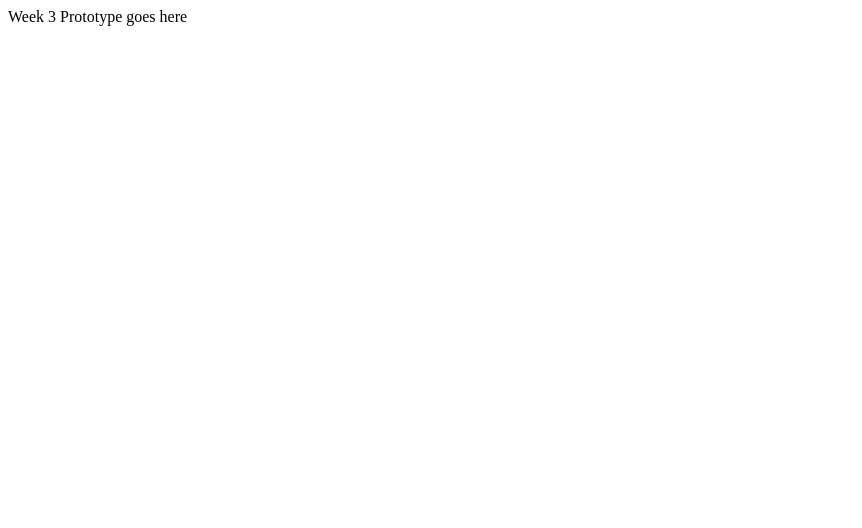
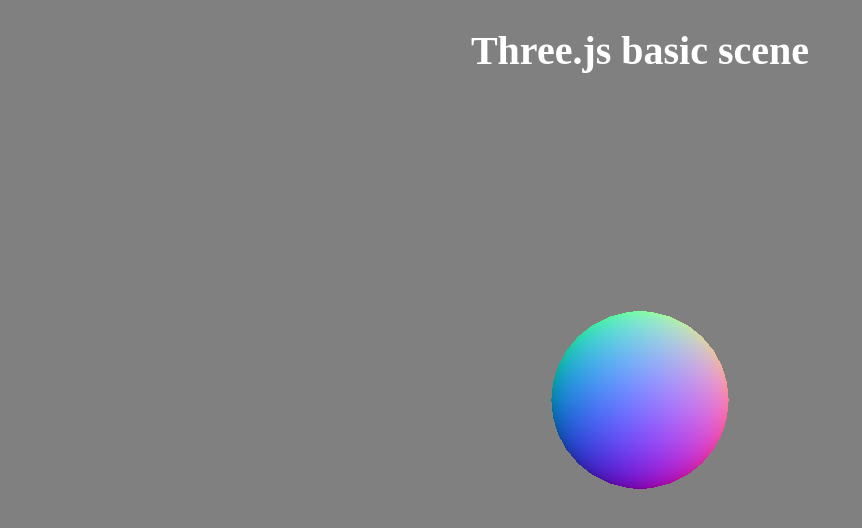
Before and after one commit to Ekram-a/IASC-2P02, a plain HTML site: page week3/index.html in a window 1280 px wide. Shown: the whole page, without its empty margins (0-862 px from the left). Drawn offline with nearby package versions, Linux system fonts and the light colour scheme.

Commit message:
add basic scene

```diff
--- a/week3/index.html
+++ b/week3/index.html
@@ -1 +1,23 @@
-Week 3 Prototype goes here
+<!DOCTYPE html>
+<head>
+    <title>Basic Scene Prototype</title>
+
+    <!-- css -->
+    <link rel="stylesheet" href="style.css">
+
+    <!-- three.js importmap -->
+    <script type="importmap">
+        {
+            "imports": {
+                "three": "https://ga.jspm.io/npm:three@0.158.0/build/three.module.js"
+            }
+        }
+    </script>
+
+    <!-- three.js scene -->
+    <script src="script.js" type="module"></script>
+</head>
+<body>
+    <h1>Three.js basic scene</h1>
+    <canvas class="webgl"></canvas>
+</body>
--- /dev/null
+++ b/week3/script.js
@@ -0,0 +1,60 @@
+import * as THREE from "three"
+
+/***********
+** SCENE **
+***********/
+// Canvas
+const canvas = document.querySelector('.webgl')
+
+// Scene
+const scene = new THREE.Scene()
+scene.background = new THREE.Color('gray')
+
+// Camera
+const camera = new THREE.PerspectiveCamera(
+    75,
+    window.innerWidth / window.innerHeight,
+    0.1,
+    100
+)
+camera.position.set(0, 0, 5)
+scene.add(camera)
+
+// Renderer
+const renderer = new THREE.WebGLRenderer({
+    canvas: canvas
+})
+renderer.setSize(window.innerWidth, window.innerHeight)
+
+/***********
+** MESHES **
+************/
+// testSphere
+const sphereGeometry = new THREE.SphereGeometry(1)
+const sphereMaterial = new THREE.MeshNormalMaterial()
+const testSphere = new THREE.Mesh(sphereGeometry, sphereMaterial)
+
+scene.add(testSphere)
+
+/*******************
+** ANIMATION LOOP **
+********************/
+const clock = new THREE.Clock()
+
+// Animate
+const animation = () =>
+{
+    // Return elapsedTime
+    const elapsedTime = clock.getElapsedTime()
+
+    // Animate testSphere
+    testSphere.position.z = Math.sin(elapsedTime)
+
+    // Renderer
+    renderer.render(scene, camera)
+
+    // Request next frame
+    window.requestAnimationFrame(animation)
+}
+
+animation()
--- /dev/null
+++ b/week3/style.css
@@ -0,0 +1,13 @@
+.webgl {
+    position: fixed;
+    top: 0;
+    left: 0;
+    outline: none;
+    z-index: -1;
+}
+
+h1 {
+    color: white;
+    font-size: 40px;
+    text-align: center;
+}
```
